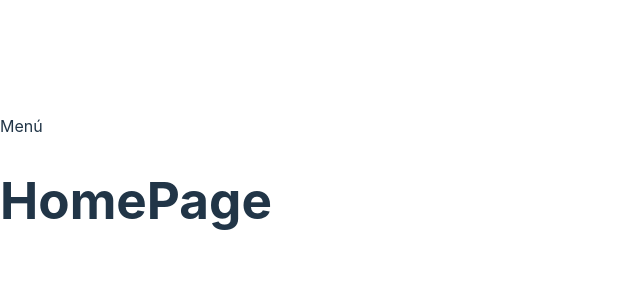
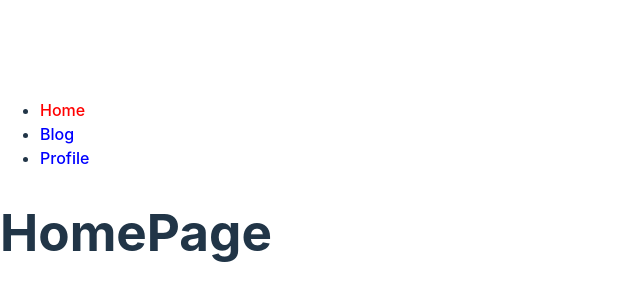
Before and after one commit to afperdomo2/curso-react-router6, a React (Vite) app: page /profile in a window 1280 px wide. Shown: the part 212-512 px from the top of the page, without its empty margins (0-640 px from the left). Built offline with nearby package versions, Linux system fonts and the light colour scheme.

Commit message:
Implementa NavLink para los botones de navegación del menú

```diff
--- a/src/pages/Menu.jsx
+++ b/src/pages/Menu.jsx
@@ -1,5 +1,28 @@
+import { NavLink } from "react-router-dom";
+
 function Menu() {
-  return <nav>Menú</nav>
+  const ROUTES = [
+    { to: "/", label: "Home" },
+    { to: "/blog", label: "Blog" },
+    { to: "/profile", label: "Profile" },
+  ];
+
+  return (
+    <nav>
+      <ul>
+        {ROUTES.map((route, index) => (
+          <li key={index}>
+            <NavLink
+              to={route.to}
+              style={({ isActive }) => ({ color: isActive ? "red" : "blue" })}
+            >
+              {route.label}
+            </NavLink>
+          </li>
+        ))}
+      </ul>
+    </nav>
+  );
 }
 
 export { Menu };
```
